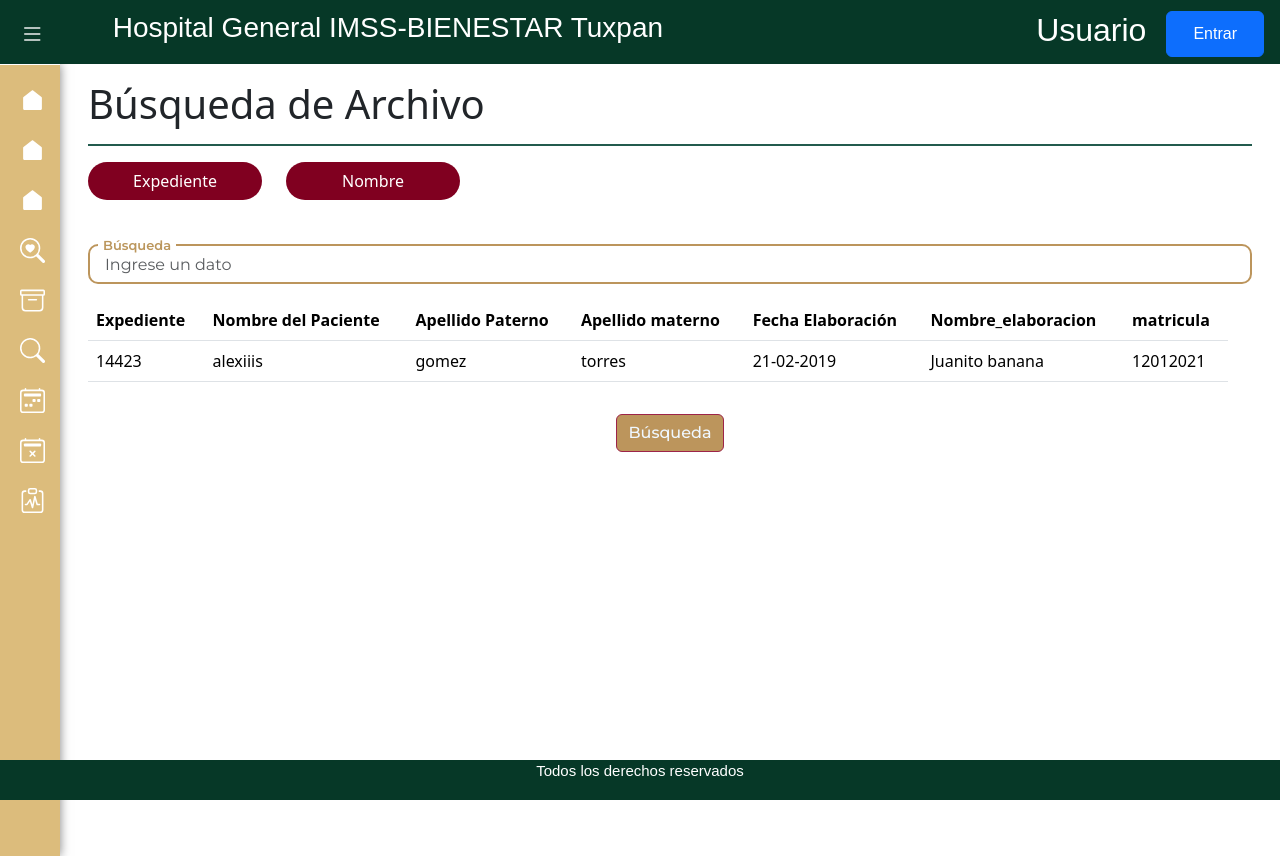
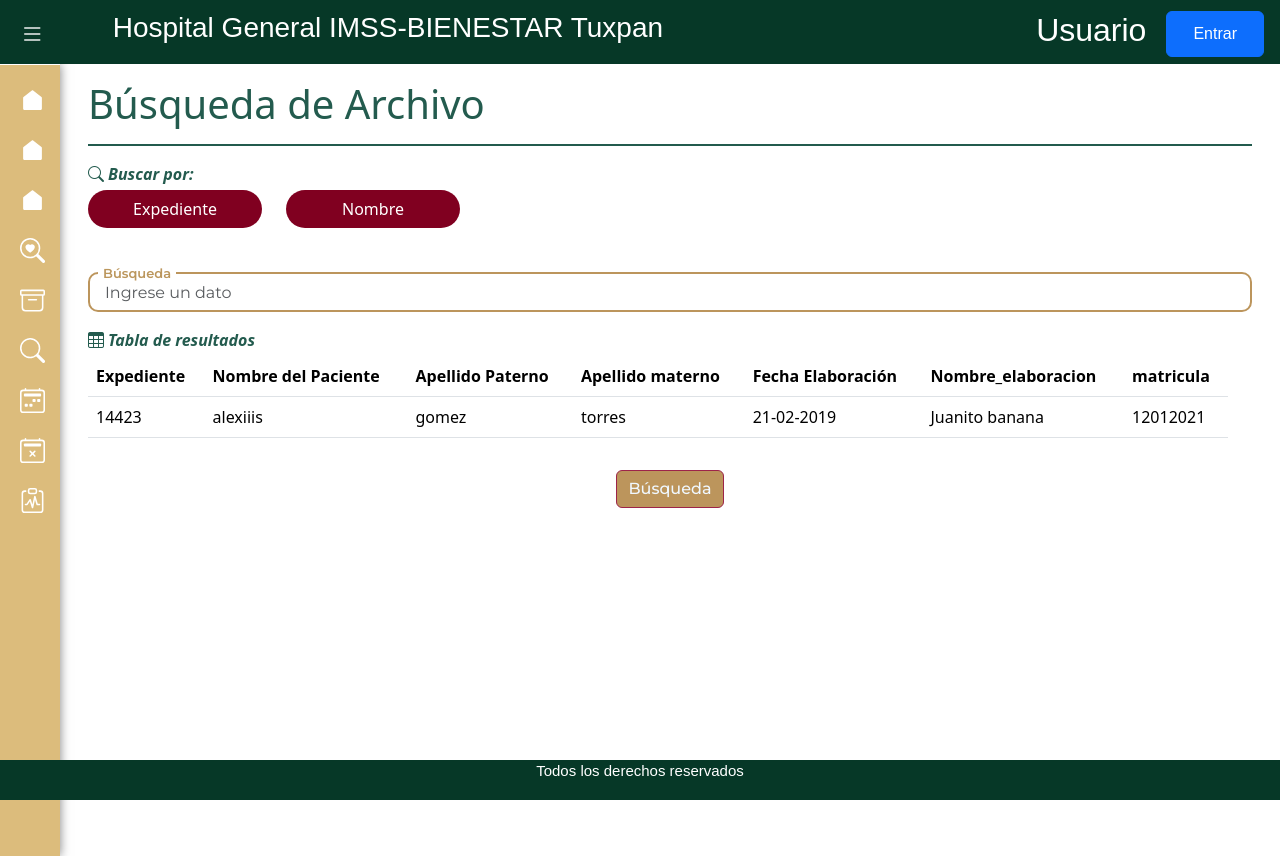
Before and after one commit to Adolfo2803/Proyecto-sishasm, an Angular app: page /buscar_archivo in a window 1280 px wide. Built offline with nearby package versions, Linux system fonts and the light colour scheme.

Commit message:
logro: se agregan iconos y estilos de categoria a componente busqueda en archivo-clinic

```diff
--- a/src/app/business/archivo-clinic/archivo-clinic.component.html
+++ b/src/app/business/archivo-clinic/archivo-clinic.component.html
@@ -138,6 +138,8 @@
 
   </div>
   -->
+  <i class="iconform bi-table"><span class="etiquetaicono">Tabla de resultados</span></i>
+
   <app-archivo-table></app-archivo-table>
   <!--<app-formpractica></app-formpractica>-->
 
--- a/src/app/business/archivo-clinic/components/busqueda/busqueda.component.css
+++ b/src/app/business/archivo-clinic/components/busqueda/busqueda.component.css
@@ -108,3 +108,15 @@
             background-color: #9D2449; /* Cambiar a un azul más claro */
             transform: scale(1.05); /* Aumentar un poco el tamaño al hacer hover */
           }
+          .iconform{
+            color: #235b4e;
+            margin-bottom: 4px;
+              }
+              .etiquetaicono{
+                margin-left: 4px;
+                font-weight: 700;
+              }
+              .title{
+                color: #235b4e;
+                text-align: justify;
+            }
--- a/src/app/business/archivo-clinic/components/busqueda/busqueda.component.html
+++ b/src/app/business/archivo-clinic/components/busqueda/busqueda.component.html
@@ -4,6 +4,7 @@
         <div class="hrflex"></div>
 
         <div class="row mb-3">
+          <i class="iconform bi-search"><span class="etiquetaicono">Buscar por:</span></i>
           <div class="col-12 col-md-2 mb-2">
             <div class="filter-container btn-Expediente"
                  [class.selected]="selectedFilter === 'expediente'"
@@ -29,6 +30,7 @@
 
         <form [formGroup]="formBusqueda" (ngSubmit)="onSubmit()">
             <div class="row">
+
                 <div class="col-12 mb-3 form-group">
                    <div class="input-container">
                     <input type="text" class="form-control" id="searchInput" formControlName="search" placeholder="Ingrese un dato">
@@ -37,6 +39,7 @@
                    </div>
                 </div>
                 <div class="row">
+                  <i class="iconform bi-table"><span class="etiquetaicono">Tabla de resultados</span></i>
                     <div col-12>
                       <table class="table table-responsive">
                         <thead class="thead-dark">
```
